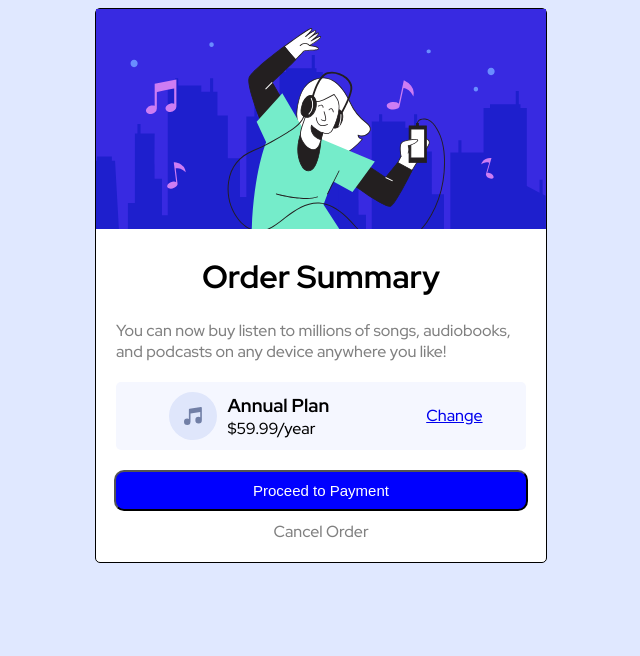
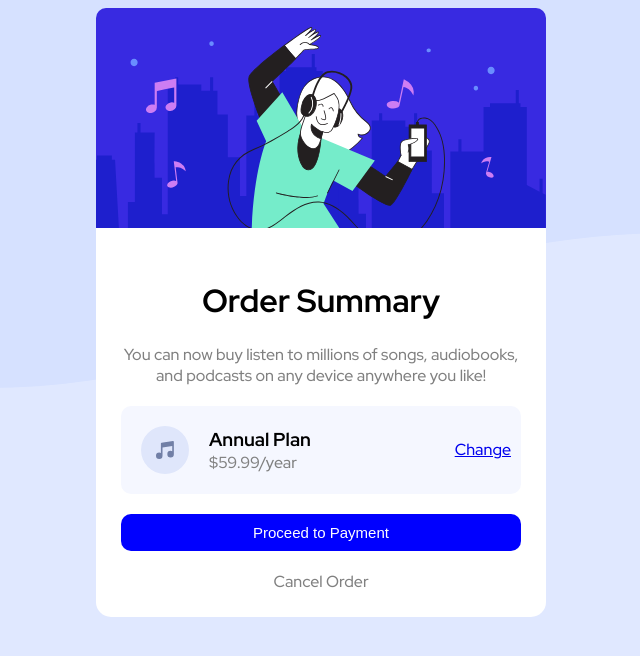
Before and after one commit to zorluozan/order-summary-component, a plain HTML site: page index.html in a window 1280 px wide. Shown: the whole page, without its empty margins (319-959 px from the left). Drawn offline with Linux system fonts and the light colour scheme.

Commit message:
Design is fixed and new design things added

```diff
--- a/index.html
+++ b/index.html
@@ -18,38 +18,42 @@
 <body>
   <div class="card">
     <div>
-      <img src="images/illustration-hero.svg" />
+      <img class="card__header__image" src="images/illustration-hero.svg" />
     </div>
+
+    <div class="card__body">
       <div>
         <div>
-        <h1 class="title">Order Summary</h1>
+          <h1 class="card__title">Order Summary</h1>
         </div>
-      <div class="content">
+        <div class="card__text">
           <p>You can now buy listen to millions of songs, audiobooks, and podcasts on any device anywhere you like!</p>
         </div>
       </div>
 
-    <div class="innercontent">
-      <div class="annual">
-        <img src="images/icon-music.svg" />
-        <div class="annualcontent">
+      <div class="card__content">
+        <div class="card__innercontent">
+          <img src="images/icon-music.svg" class="card__image" />
+          <div>
             <h3>Annual Plan</h3>
             <p>$59.99/year</p>
           </div>
         </div>
         <div>
-        <a href="#">Change</a>
+          <a href="#" class="change__link">Change</a>
         </div>
       </div>
 
-    <div class="buttons">
+      <div class="card__buttons">
         <div>
-        <button class="proceedtopayment">Proceed to Payment</button>
+          <button class="card__button">Proceed to Payment</button>
         </div>
-      <div class="linkcontent">
-        <a href="#" class="orderlink">Cancel Order</a>
+        <div>
+          <a href="#" class="card__link">Cancel Order</a>
         </div>
       </div>
+    </div>
+
   </div>
 </body>
 
--- a/styles.css
+++ b/styles.css
@@ -1,38 +1,12 @@
 body {
-    background: hsl(225, 100%, 94%);
+    background-color: hsl(225, 100%, 94%);
+    background-image: url(/images/pattern-background-desktop.svg);
+    background-repeat: no-repeat;
+    background-size: contain;
     display: flex;
     justify-content: center;
     align-items: center;
     font-family: 'Red Hat Display', sans-serif;
-}
-.card {
-    border: 1px solid black;
-    border-radius: 5px;
-    width: min-content;
-    background: white;
-}
-
-.title {
-    display: flex;
-    align-items: center;
-    justify-content: center;
-}
-
-.content {
-    color: gray;
-    margin: 20px;
-}
-
-.innercontent {
-    display: flex;
-    align-items: center;
-    background:  hsl(225, 100%, 98%);
-    border-radius: 5px;
-    margin: 20px;
-    justify-content: space-around;
-}
-.annualcontent {
-    margin-left: 10px;
 }
 
 h3 {
@@ -42,37 +16,88 @@ h3 {
 p {
     margin: 0;
     font-size: 16px;
+    color: gray;
 }
-.annual {
+.card {
+    border-radius: 15px;
+    width: min-content;
+    background: white;
+}
+
+.card__header__image {
+    border-radius: 10px 10px 0 0;
+}
+
+.card__body {
+    padding: 25px;
+}
+
+.card__image {
+    border-radius: 8px 8px 0 0;
+    margin-right: 20px;
+}
+
+.card__title {
+    display: flex;
+    align-items: center;
+    justify-content: center;
+}
+
+.card__text {
+    color: gray;
+    text-align: center;
+    margin-bottom: 20px;
+}
+
+.card__content {
+    display: flex;
+    align-items: center;
+    background:  hsl(225, 100%, 98%);
+    border-radius: 10px;
+    justify-content: space-between;
+    padding: 10px;
+    margin-bottom: 20px;
+}
+
+.card__innercontent {
     display: flex;
     justify-content: space-evenly;
     align-items: center;
     padding: 10px;
 }
 
-.buttons {
+a.change__link:hover {
+    text-decoration: none;
+}
+
+.card__buttons {
     display: flex;
     text-align: center;
     justify-content: center;
     flex-direction: column;
 }
 
-.proceedtopayment {
+.card__button {
     background-color: blue;
     color: white;
     border-radius: 10px;
     font-size: 15px;
     padding: 10px;
-    width: 92%;
+    width: 100%;
     cursor: pointer;
-    margin-bottom: 10px;
+    margin-bottom: 20px;
+    border: 0;
 }
 
-.orderlink {
+.card__button:hover {
+    box-shadow: 10px 10px 10px grey;
+}
+
+.card__link {
     color: gray;
     text-decoration: none;
 }
 
-.linkcontent {
-    margin-bottom: 20px;
+a.card__link:hover {
+    color: hsl(223, 47%, 23%);
 }
```
Lines whose indentation alone changed are shown as unchanged.
